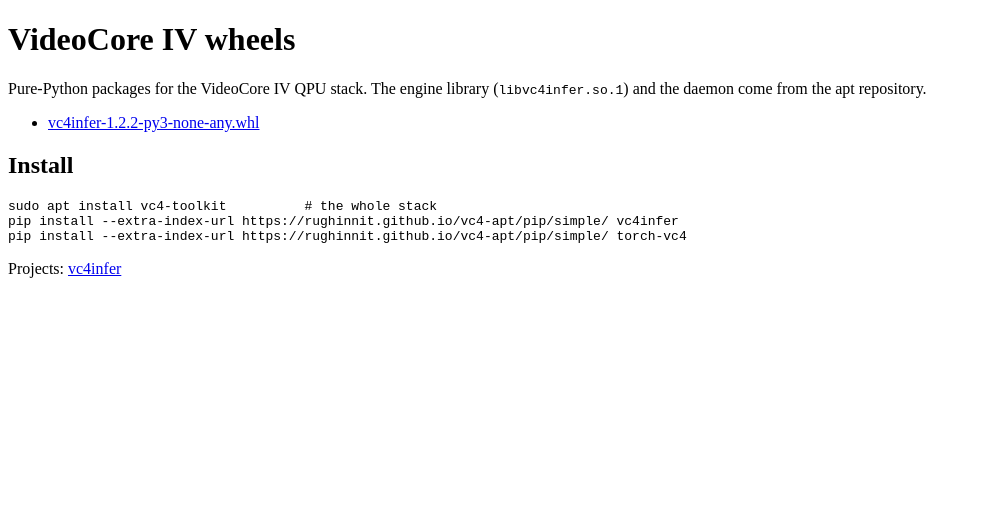
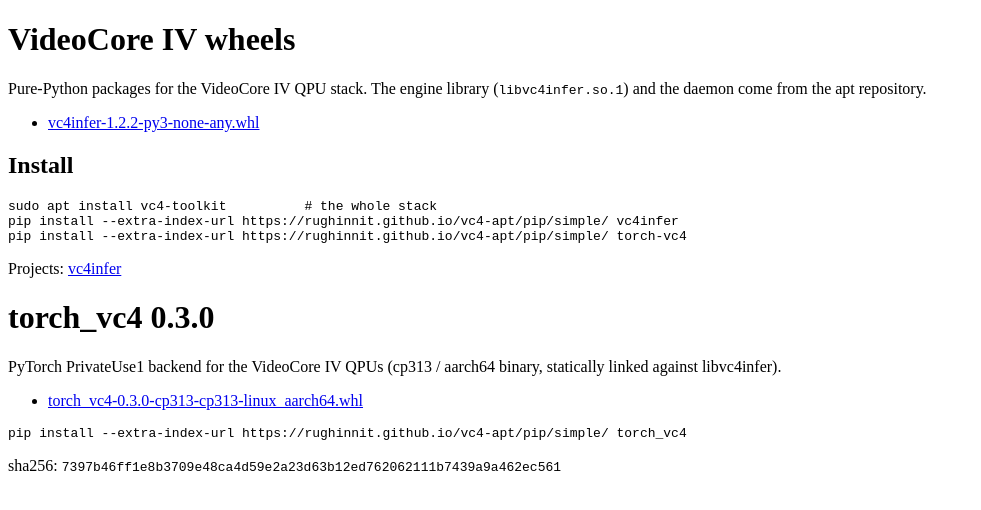
Before and after one commit to rughinnit/vc4-apt, a plain HTML site: page pip/index.html in a window 1280 px wide. Shown: the whole page, without its empty margins (0-981 px from the left). Drawn offline with Linux system fonts and the light colour scheme.

Commit message:
publish: torch_vc4 0.3.0 (wheel + PEP 503 index)

```diff
--- a/pip/index.html
+++ b/pip/index.html
@@ -12,4 +12,11 @@ pip install --extra-index-url https://rughinnit.github.io/vc4-apt/pip/simple/ vc
 pip install --extra-index-url https://rughinnit.github.io/vc4-apt/pip/simple/ torch-vc4
 </pre>
 <p>Projects: <a href="simple/vc4infer/">vc4infer</a></p>
+<h1>torch_vc4 0.3.0</h1>
+<p>PyTorch PrivateUse1 backend for the VideoCore IV QPUs (cp313 / aarch64 binary, statically linked against libvc4infer).</p>
+<ul><li><a href="torch_vc4-0.3.0-cp313-cp313-linux_aarch64.whl">torch_vc4-0.3.0-cp313-cp313-linux_aarch64.whl</a></li></ul>
+<pre>
+pip install --extra-index-url https://rughinnit.github.io/vc4-apt/pip/simple/ torch_vc4
+</pre>
+<p>sha256: <code>7397b46ff1e8b3709e48ca4d59e2a23d63b12ed762062111b7439a9a462ec561</code></p>
 </body></html>
```
Also changed, not shown: pip/simple/index.html (+2 -1 lines), pip/simple/torch_vc4/index.html (added, +4 -0 lines), SHA256SUMS.txt, 1 other file.
